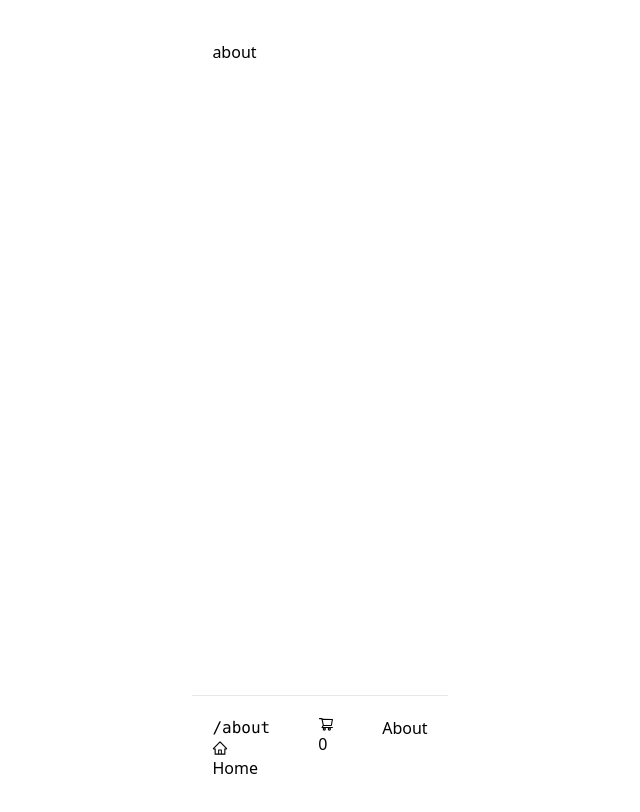
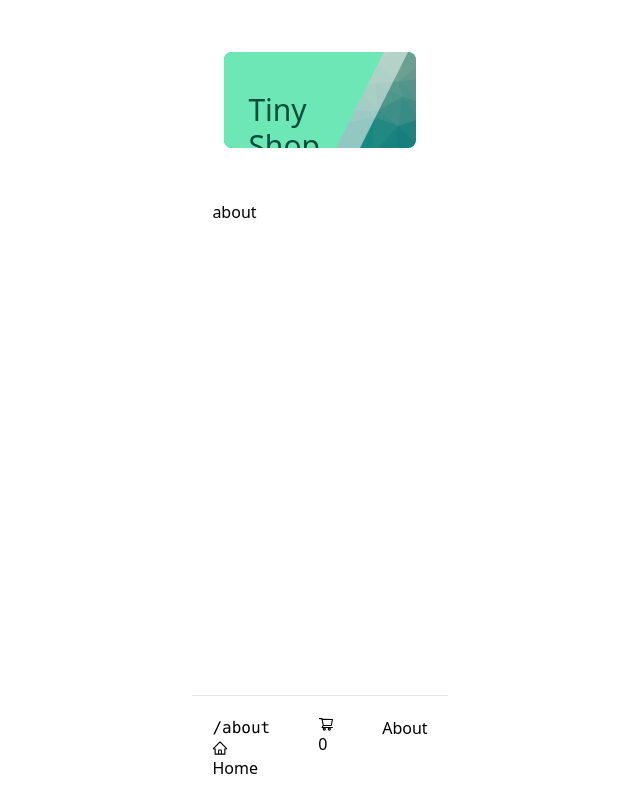
Before and after one commit to aniaje/tiny-e-commerce, a Next.js app: page /about in a window 1280 px wide. Shown: the top 812 px of the page, without its empty margins (320-960 px from the left). Built offline with nearby package versions, Linux system fonts and the light colour scheme.

Commit message:
customer data sent to server fixed

```diff
--- a/ProductsContext.tsx
+++ b/ProductsContext.tsx
@@ -62,7 +62,7 @@ export function ContextProvider({ children }: BasketProviderProps) {
         }
       });
     }
-    console.log(cart);
+
     localStorage.setItem("cart", JSON.stringify(cart));
     setBasketItems(cart);
   }
--- /dev/null
+++ b/components/HeaderImg.tsx
@@ -0,0 +1,44 @@
+import Image from "next/image";
+
+const HeaderImg = () => (
+  <div className="relative h-24 m-8 overflow-hidden bg-emerald-500 rounded-lg">
+    <div className="absolute z-30 flex w-full h-full">
+      <div className="relative z-30 w-5/6 px-6 py-8 text-white md:py-10 md:w-1/2">
+        <h2 className="text-3xl text-emerald-900">Tiny Shop</h2>
+        <span></span>
+      </div>
+      <div className="absolute top-0 right-0 flex w-full h-full">
+        <div className="w-1/3 h-full bg-emerald-300"></div>
+        <div className="relative w-1/3">
+          <svg
+            fill="currentColor"
+            viewBox="0 0 100 100"
+            className="absolute inset-y-0 z-20 h-full text-emerald-300"
+          >
+            <polygon id="diagonal" points="0,0 100,0 50,100 0,100"></polygon>
+          </svg>
+          <svg
+            fill="currentColor"
+            viewBox="0 0 100 100"
+            className="absolute inset-y-0 z-10 h-full ml-6 text-white opacity-50"
+          >
+            <polygon points="0,0 100,0 50,100 0,100"></polygon>
+          </svg>
+        </div>
+      </div>
+    </div>
+    <div className="absolute top-0 right-0 block w-9/12 h-full">
+      <Image
+        priority
+        src="/images/bg.png"
+        alt=""
+        width="0"
+        height="0"
+        sizes="100vw"
+        className="object-cover rounded-lg  h-full min-w-full"
+      />
+    </div>
+  </div>
+);
+
+export default HeaderImg;
--- a/components/Layout.tsx
+++ b/components/Layout.tsx
@@ -1,5 +1,7 @@
 import { ReactNode } from "react";
 import Footer from "./Footer";
+
+import HeaderImg from "./HeaderImg";
 
 interface LayoutProps {
   children: ReactNode;
@@ -7,9 +9,15 @@ interface LayoutProps {
 
 export default function Layout({ children }: LayoutProps) {
   return (
-    <div className="flex flex-col h-screen justify-between">
-      <div className="p-5 ">{children}</div>
-      <Footer />
-    </div>
+    <>
+      <div>
+        <HeaderImg />
+      </div>
+
+      <div className="flex flex-col h-screen justify-between">
+        <div className="p-5 ">{children}</div>
+        <Footer />
+      </div>
+    </>
   );
 }
--- /dev/null
+++ b/components/PaymentInfo.tsx
@@ -0,0 +1,12 @@
+interface Props {
+  info: number;
+}
+
+const PaymentInfo = ({ info }: Props) => (
+  <div className="w-full h-40 border-double border-4 border-emerald-500 rounded  grid place-items-center ">
+    <p>Make a payment of $ {info} to an account</p>
+    <p>LOL 85109 024028 2973364 85969</p>
+  </div>
+);
+
+export default PaymentInfo;
--- /dev/null
+++ b/models/Orders.ts
@@ -0,0 +1,14 @@
+import { Order } from "@/types";
+import { model, models, Schema } from "mongoose";
+
+const OrderSchema = new Schema<Order>({
+  name: String,
+  street: String,
+  city: String,
+  email: String,
+  basketProducts: [],
+});
+
+const Order = models?.Order || model<Order>("Order", OrderSchema);
+
+export default Order;
--- a/package.json
+++ b/package.json
@@ -23,6 +23,8 @@
     "react-dom": "18.2.0",
     "react-hook-form": "^7.43.5",
     "react-icons": "^4.7.1",
+    "react-query": "3.39.3",
+    "react-query-devtools": "2.6.3",
     "typescript": "4.9.5",
     "use-local-storage-state": "^18.1.2"
   },
--- a/pages/_app.tsx
+++ b/pages/_app.tsx
@@ -1,11 +1,14 @@
+// import ReactQuery from "@/lib/react-query.component";
 import { ContextProvider } from "@/ProductsContext";
 import "@/styles/globals.css";
 import type { AppProps } from "next/app";
 
 export default function App({ Component, pageProps }: AppProps) {
   return (
+    // <ReactQuery>
     <ContextProvider>
       <Component {...pageProps} />
     </ContextProvider>
+    /* </ReactQuery> */
   );
 }
--- /dev/null
+++ b/pages/api/orders.ts
@@ -0,0 +1,14 @@
+import { NextApiRequest, NextApiResponse } from "next/types";
+import { initMongoose } from "../../lib/mongoose";
+import Order from "../../models/Orders";
+
+export default async function addOrder(
+  req: NextApiRequest,
+  res: NextApiResponse
+) {
+  const { name, street, city, email, basketProducts } = req.body;
+  await initMongoose();
+
+  const order = await Order.create(req.body);
+  res.json({ order });
+}
--- a/pages/checkout.tsx
+++ b/pages/checkout.tsx
@@ -3,14 +3,8 @@ import { useForm, SubmitHandler } from "react-hook-form";
 import Layout from "@/components/Layout";
 import { useBasket } from "@/ProductsContext";
 import axios from "axios";
-import { IProduct, IProductQuantity } from "@/types";
-
-type OrderForm = {
-  name: string;
-  street: string;
-  city: string;
-  email: string;
-};
+import { IProduct, IProductQuantity, Order } from "@/types";
+import PaymentInfo from "@/components/PaymentInfo";
 
 export interface CartProductNonDB {
   product: IProduct;
@@ -21,11 +15,15 @@ export default function CheckoutPag() {
   const { basketItems, increaseQuantity, decreaseQuantity } = useBasket();
 
   const [basket, setBasket] = useState<IProduct[]>([]);
+  const [customer, setCustomer] = useState<Order>();
+  const [isSuccessfullySubmitted, setIsSuccessfullySubmitted] =
+    useState<Boolean>(false);
 
+  console.log(basketItems);
+  if (basketItems) {
     useEffect(() => {
       const uniqueIds = basketItems.map((item) => item.id);
-    //FIXME: if ids in basketItems
-    //loading state react-query use Query
+
       axios
         .get("/api/products?ids=" + uniqueIds.join(","))
         .then(function (response) {
@@ -33,6 +31,7 @@ export default function CheckoutPag() {
           setBasket(data);
         });
     }, [basketItems]);
+  }
 
   const basketProducts = useMemo<IProductQuantity[]>(() => {
     const products = basket.filter((item) =>
@@ -45,13 +44,40 @@ export default function CheckoutPag() {
     }));
   }, [basket, basketItems]);
 
+  const delivery = 5;
+  const subtotal = basketProducts.reduce(
+    (total, item) => total + Number(item.price) * item.quantity,
+    0
+  );
+  const total = subtotal + delivery;
+
   const {
     register,
     handleSubmit,
     watch,
-    formState: { errors },
-  } = useForm<OrderForm>();
-  const onSubmit: SubmitHandler<OrderForm> = (data) => console.log(data);
+
+    formState: { errors, isSubmitting },
+  } = useForm<Order>();
+
+  const displayPaymentInfo = () => {
+    const paymentInformation = "dddd";
+    return paymentInformation;
+  };
+
+  const onSubmit: SubmitHandler<Order> = (data) => {
+    axios
+      .post("/api/orders", data, {
+        headers: { "Content-Type": "application/json" },
+      })
+
+      .then((response) => {
+        displayPaymentInfo();
+        setIsSuccessfullySubmitted(true);
+      })
+      .catch((error) => {
+        console.log(error.data);
+      });
+  };
 
   return (
     <Layout>
@@ -93,15 +119,43 @@ export default function CheckoutPag() {
           </div>
         </div>
       ))}
+      {basketItems.length && (
+        <>
+          <div className="mt-4">
+            {" "}
+            <div className="flex ">
+              <h3 className="grow text-gray-400 font-bold ">subtotal:</h3>
+              <h3>{subtotal}</h3>
+            </div>
+            <div className="flex pb-2">
+              <h3 className="grow text-gray-400 font-bold ">delivery:</h3>
+              <h3>{delivery}</h3>
+            </div>
+            <div className="flex border-t border-dashed border-emerald-400 pt-2">
+              <h3 className="grow text-gray-400 font-bold ">total:</h3>
+              <h3>{total}</h3>
+            </div>
+          </div>
+        </>
+      )}
+      {basketItems.length && (
+        <>
+          <form className="" onSubmit={handleSubmit(onSubmit)}>
+            <h3 className="mt-8 mb-3 text-center font-emerald font-bold">
+              ORDER DATA
+            </h3>
+            <input
+              type="hidden"
+              {...register("basketProducts")}
+              value={JSON.stringify(basketItems)}
+            />
 
-      {basketItems.length && (
-        <form className="" onSubmit={handleSubmit(onSubmit)}>
-          <h3 className="mt-8 mb-3 text-center">order here!</h3>
             <input
               {...register("name", { required: true })}
               className="bg-gray-100 w-full py-2 px-4 rounded mb-2 "
               type="text"
               defaultValue=""
+              autoComplete="name"
               placeholder="Your Name"
             />
             {errors.name && <span>This field is required</span>}
@@ -124,25 +178,25 @@ export default function CheckoutPag() {
               className="bg-gray-100 w-full py-2 px-4 rounded mb-2"
               type="text"
               defaultValue=""
+              autoComplete="email"
               placeholder="E-mail address"
             />
-          <input className="bg-emerald-400 py-2 px-4 rounded" type="submit" />
-          <div className="mt-4">
-            {" "}
-            <div className="flex ">
-              <h3 className="grow text-gray-400 font-bold ">subtotal:</h3>
-              <h3></h3>
+            <div className="flex justify-end p-4">
+              <input
+                className="bg-emerald-400 py-2 px-4 rounded mx-auto"
+                type="submit"
+                value="Order now"
+                disabled={isSubmitting}
+              />
             </div>
-            <div className="flex pb-2">
-              <h3 className="grow text-gray-400 font-bold ">delivery:</h3>
-              <h3></h3>
-            </div>
-            <div className="flex border-t border-dashed border-emerald-400 pt-2">
-              <h3 className="grow text-gray-400 font-bold ">total:</h3>
-              <h3></h3>
-            </div>
-          </div>
+            {isSuccessfullySubmitted && (
+              <p className="text-green-800 text-2xl">
+                your order has been made!
+              </p>
+            )}
           </form>
+          {isSuccessfullySubmitted && <PaymentInfo info={total} />}
+        </>
       )}
     </Layout>
   );
```
Also changed, not shown: lib/react-query.component.tsx (added, +23 -0 lines), types.ts (+14 -0 lines), public/images/bg.png (added), 1 other file (tests, documents, lock files or other folders). Lines whose indentation alone changed are shown as unchanged.
